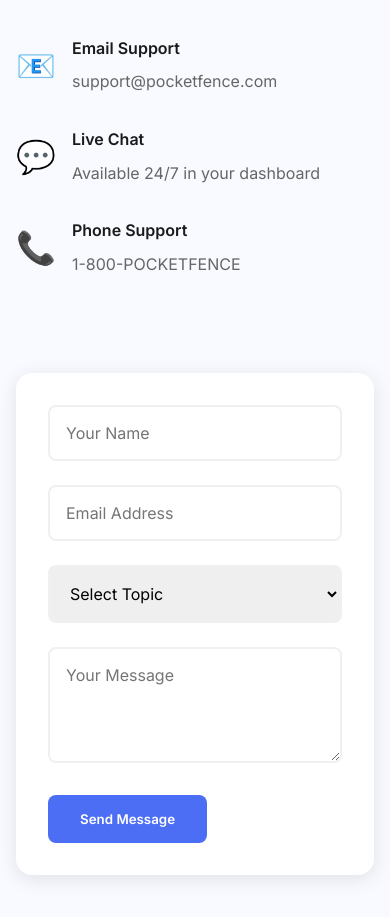
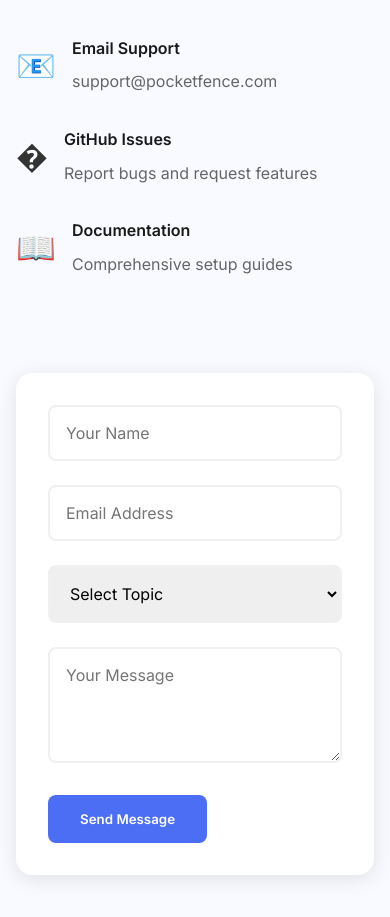
Before and after one commit to DJMcClellan1966/PocketFence-website, a plain HTML site: page index.html in a window 390 px wide. Shown: the part 7740-8657 px from the top of the page. Drawn offline with Linux system fonts and the light colour scheme; a script that the page names is missing.

Commit message:
Remove live chat and phone support, replace with GitHub Issues and Documentation

```diff
--- a/index.html
+++ b/index.html
@@ -261,17 +261,17 @@
                         </div>
                     </div>
                     <div class="contact-item">
-                        <div class="contact-icon">💬</div>
+                        <div class="contact-icon">�</div>
                         <div>
-                            <h4>Live Chat</h4>
-                            <p>Available 24/7 in your dashboard</p>
+                            <h4>GitHub Issues</h4>
+                            <p>Report bugs and request features</p>
                         </div>
                     </div>
                     <div class="contact-item">
-                        <div class="contact-icon">📞</div>
+                        <div class="contact-icon">📖</div>
                         <div>
-                            <h4>Phone Support</h4>
-                            <p>1-800-POCKETFENCE</p>
+                            <h4>Documentation</h4>
+                            <p>Comprehensive setup guides</p>
                         </div>
                     </div>
                 </div>
```
